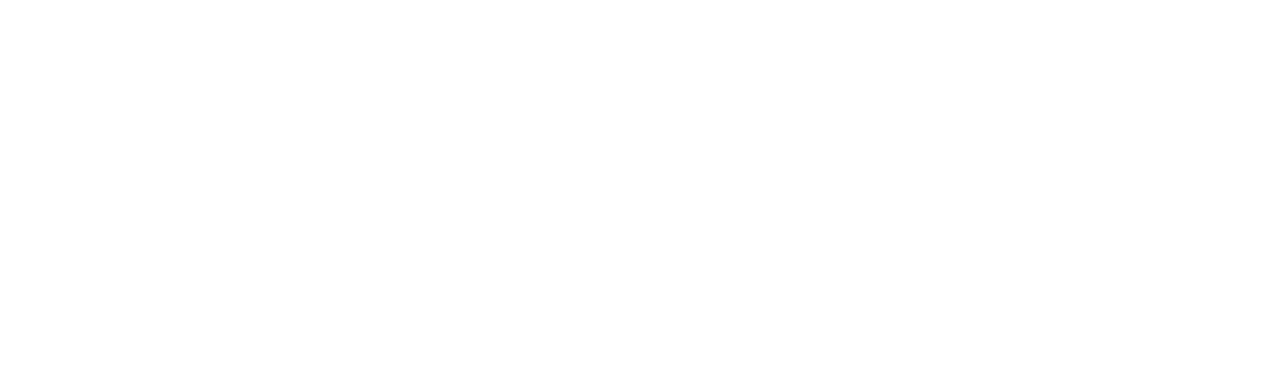
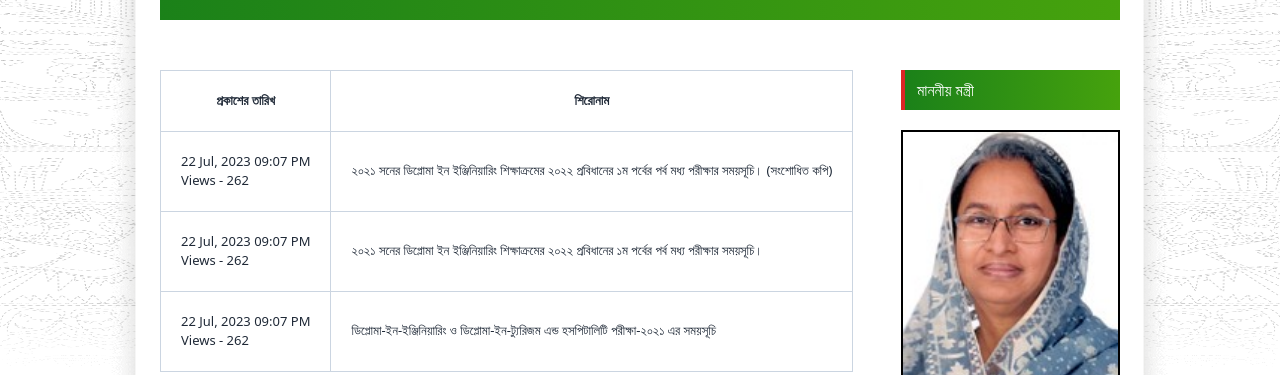
Before and after one commit to tpicpc/Thakurgaon-Polytechnic-Institute, a React (Vite) app: page /ExamRoutine in a window 1280 px wide. Before the commit this address had no page. Shown: the part 425-800 px from the top of the page. Built offline with nearby package versions, Linux system fonts and the light colour scheme.

Commit message:
again work on ExamRoutine

```diff
--- a/src/Body/AllCatagory/AcademicInformation.jsx
+++ b/src/Body/AllCatagory/AcademicInformation.jsx
@@ -9,7 +9,9 @@ export default function AcademicInformation() {
             <ul className='text-slate-500 text-[13px]'>
 
                 <li className='flex items-center'><Link to={"/ClassRoutine"}><span className=" text-2xl pr-1">▸</span>ক্লাশ রুটিন</Link></li>
-                <li className='flex items-center'><a href="#"><span className=" text-2xl pr-1">▸</span>পরীক্ষার রুটিন</a></li>
+
+                <li className='flex items-center'><Link to={"/ExamRoutine"}><span className=" text-2xl pr-1">▸</span>পরীক্ষার রুটিন</Link></li>
+
                 <li className='flex items-center'><a href="#"><span className=" text-2xl pr-1">▸</span>ডিজিটাল ক্লাশ কনটেন্ট</a></li>
                 <li className='flex items-center'><a href="#"><span className=" text-2xl pr-1">▸</span>সেমিস্টার প্ল্যান</a></li>
                 <li className='flex items-center'><a href="#"><span className=" text-2xl pr-1">▸</span>সিলেবাস</a></li>
--- /dev/null
+++ b/src/Body/AllCatagory/AcademicInformation/ExamRoutine.jsx
@@ -0,0 +1,37 @@
+import React from 'react'
+import { Link } from 'react-router-dom'
+
+export default function ExamRoutine() {
+    const style='border border-slate-300 p-5'
+
+    return (
+      <div>
+          <table className="border-collapse border border-slate-400 text-[13px]">
+              <tr>
+                  <th className={`${style}`}>প্রকাশের তারিখ</th>
+                  <th className={`${style}`}>শিরোনাম</th>
+              </tr>
+
+              <tr>
+                  <td className={`${style}`}><p>22 Jul, 2023 09:07 PM</p>
+                  <p>Views - 262</p></td>
+                  <td className={`${style}`}><Link>২০২১ সনের ডিপ্লোমা ইন ইঞ্জিনিয়ারিং শিক্ষাক্রমের ২০২২ প্রবিধানের ১ম পর্বের পর্ব মধ্য পরীক্ষার সময়সূচি। (সংশোধিত কপি)</Link></td>
+              </tr>
+
+              <tr>
+                  <td className={`${style}`}><p>22 Jul, 2023 09:07 PM</p>
+                  <p>Views - 262</p></td>
+                  <td className={`${style}`}><Link>২০২১ সনের ডিপ্লোমা ইন ইঞ্জিনিয়ারিং শিক্ষাক্রমের ২০২২ প্রবিধানের ১ম পর্বের পর্ব মধ্য পরীক্ষার সময়সূচি।</Link></td>
+              </tr>
+
+              <tr>
+                  <td className={`${style}`}><p>22 Jul, 2023 09:07 PM</p>
+                  <p>Views - 262</p></td>
+                  <td className={`${style}`}><Link>ডিপ্লোমা-ইন-ইঞ্জিনিয়ারিং ও ডিপ্লোমা-ইন-ট্যুরিজম এন্ড হসপিটালিটি পরীক্ষা-২০২১ এর সময়সূচি</Link></td>
+              </tr>
+
+
+          </table>
+      </div>
+    )
+}
--- a/src/main.jsx
+++ b/src/main.jsx
@@ -21,6 +21,7 @@ import ContactPage from './Layout/ContactPage.jsx';
 import Result from './Layout/Result.jsx';
 import Technolodgy from './Layout/technolodgy.jsx';
 import ClassRoutine from './Body/AllCatagory/AcademicInformation/ClassRoutine.jsx';
+import ExamRoutine from './Body/AllCatagory/AcademicInformation/ExamRoutine.jsx';
 
 const router = createBrowserRouter([
   {
@@ -71,6 +72,10 @@ const router = createBrowserRouter([
         path:"/ClassRoutine",
         element: <ClassRoutine></ClassRoutine>
       },
+      {
+        path:"/ExamRoutine",
+        element: <ExamRoutine></ExamRoutine>
+      },
     ]
   },
 ]);
```
